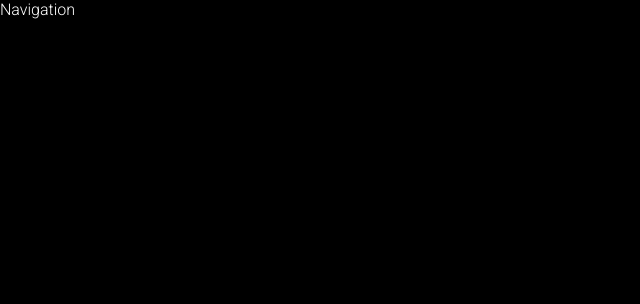
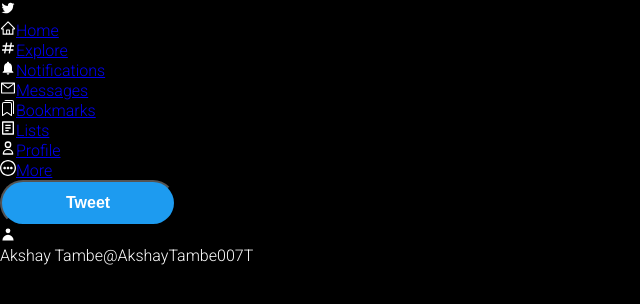
Before and after one commit to AkkiBro001/Twiiter-ui-clone, a React (Create React App) app: page / in a window 1280 px wide. Shown: the top 304 px of the page, without its empty margins (0-640 px from the left). Built offline with nearby package versions, Linux system fonts and the light colour scheme.

Commit message:
Navigation HTML Done

```diff
--- a/src/App.css
+++ b/src/App.css
@@ -1,38 +1,3 @@
-.App {
-  text-align: center;
+:root{
+  --primary-clr: #1d9bf0;
 }
-
-.App-logo {
-  height: 40vmin;
-  pointer-events: none;
-}
-
-@media (prefers-reduced-motion: no-preference) {
-  .App-logo {
-    animation: App-logo-spin infinite 20s linear;
-  }
-}
-
-.App-header {
-  background-color: #282c34;
-  min-height: 100vh;
-  display: flex;
-  flex-direction: column;
-  align-items: center;
-  justify-content: center;
-  font-size: calc(10px + 2vmin);
-  color: white;
-}
-
-.App-link {
-  color: #61dafb;
-}
-
-@keyframes App-logo-spin {
-  from {
-    transform: rotate(0deg);
-  }
-  to {
-    transform: rotate(360deg);
-  }
-}
--- /dev/null
+++ b/src/Components/Button/Button.css
@@ -0,0 +1,9 @@
+.global-btn{
+    padding: 0.75em 4em;
+    font-weight: bold;
+    background: var(--primary-clr);
+    color: #fff;
+    border-radius: 9999px;
+    font-size: 1rem;
+    cursor: pointer;
+}
--- /dev/null
+++ b/src/Components/Button/Button.js
@@ -0,0 +1,8 @@
+import './Button.css';
+const Button = () => {
+  return (
+    <button className='global-btn'>Tweet</button>
+  )
+}
+
+export default Button
--- a/src/Components/Navigation/Navigation.js
+++ b/src/Components/Navigation/Navigation.js
@@ -1,8 +1,33 @@
 import React from 'react'
+import NavigationMenu from './NavigationMenu'
+import Button from '../Button/Button';
+
+import {AiOutlineTwitter, AiOutlineHome, AiOutlineMail} from 'react-icons/ai';
+import {BiHash} from 'react-icons/bi'
+import {MdNotifications} from 'react-icons/md'
+import {RiFileList2Line} from 'react-icons/ri'
+import {BsBookmarks} from 'react-icons/bs'
+import {HiOutlineUser, HiUser} from 'react-icons/hi'
+import {CgMoreO} from 'react-icons/cg'
+import UserNav from './UserNav';
 
 const Navigation = () => {
   return (
-    <div>Navigation</div>
+    <div className='navigation-container'>
+        <ul className="navigation-container__menu">
+            <NavigationMenu icon={<AiOutlineTwitter/>} text={""}/>
+            <NavigationMenu icon={<AiOutlineHome/>} text={"Home"}/>
+            <NavigationMenu icon={<BiHash/>} text={"Explore"}/>
+            <NavigationMenu icon={<MdNotifications/>} text={"Notifications"}/>
+            <NavigationMenu icon={<AiOutlineMail/>} text={"Messages"}/>
+            <NavigationMenu icon={<BsBookmarks/>} text={"Bookmarks"}/>
+            <NavigationMenu icon={<RiFileList2Line/>} text={"Lists"}/>
+            <NavigationMenu icon={<HiOutlineUser/>} text={"Profile"}/>
+            <NavigationMenu icon={<CgMoreO/>} text={"More"}/>
+            <Button/>
+            <UserNav icon={<HiUser/>} userName={'Akshay Tambe'} userID={'@AkshayTambe007T'}/>
+        </ul>
+    </div>
   )
 }
 
--- /dev/null
+++ b/src/Components/Navigation/NavigationMenu.js
@@ -0,0 +1,12 @@
+import React from 'react'
+
+const NavigationMenu = ({icon, text}) => {
+  return (
+    <li className="navigation-container__menuItem">
+        <span className="navigation-container__menuItem__icon">{icon}</span>
+        {text && <a href="/" className="navigation-container__link">{text}</a>}
+    </li>
+  )
+}
+
+export default NavigationMenu
--- /dev/null
+++ b/src/Components/Navigation/UserNav.js
@@ -0,0 +1,13 @@
+const UserNav = ({icon, userName, userID}) => {
+  return (
+    <div className="navigation-container__userContainer">
+        <div className="navigation-container__userContainer__user">{icon}</div>
+        <div className="navigation-container__userContainer__userDetails">
+            <span className="navigation-container__userContainer__userName">{userName}</span>
+            <span className="navigation-container__userContainer__userID">{userID}</span>
+        </div>
+    </div>
+  )
+}
+
+export default UserNav
```
Also changed, not shown: src/Components/Navigation/Navigation.css (added).
